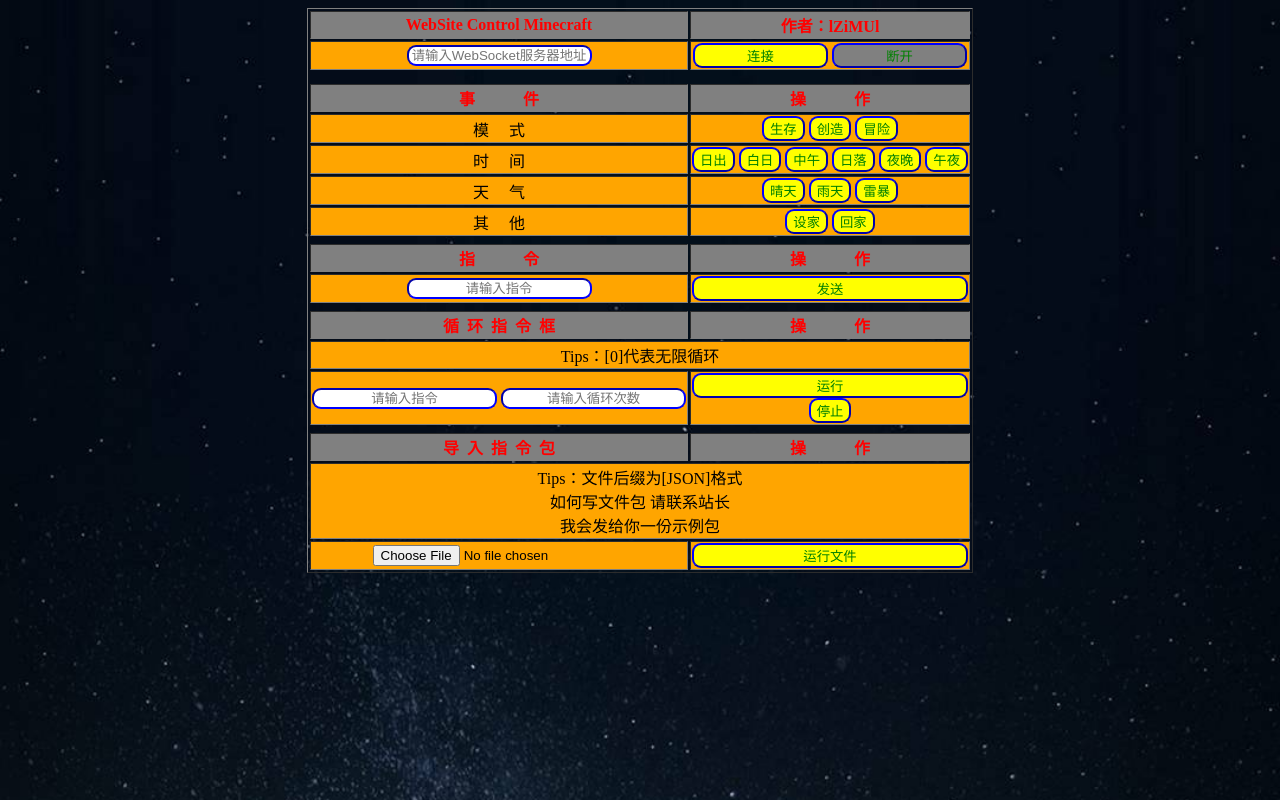
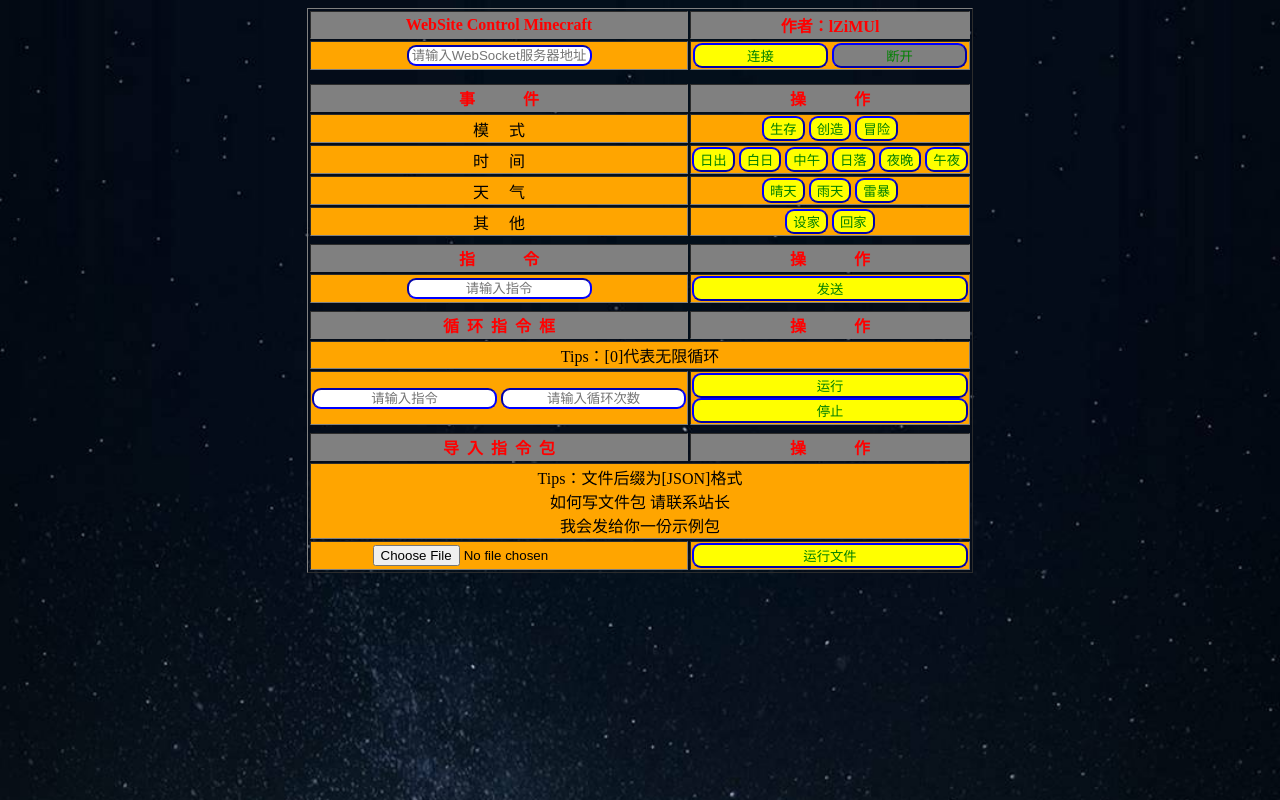
Before and after one commit to IZIMUI/Minecraft, a plain HTML site: page index.html in a window 1280 px wide. Drawn offline with Linux system fonts and the light colour scheme.

Commit message:
Update index.css

```diff
--- a/Css/index.css
+++ b/Css/index.css
@@ -29,7 +29,7 @@ color: red;
 width: 49%;
 }
 
-.Send, .Run {
+.Send, .Run,.Stop{
 width: 100%;
 }
 
```
